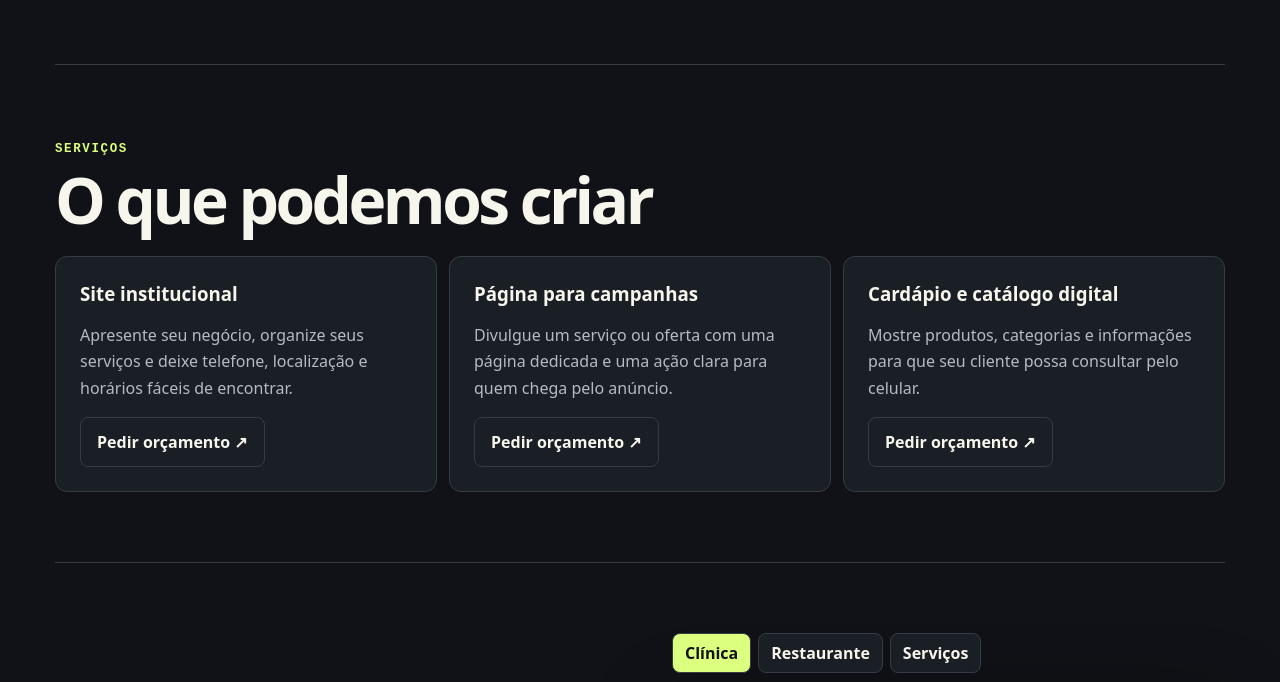
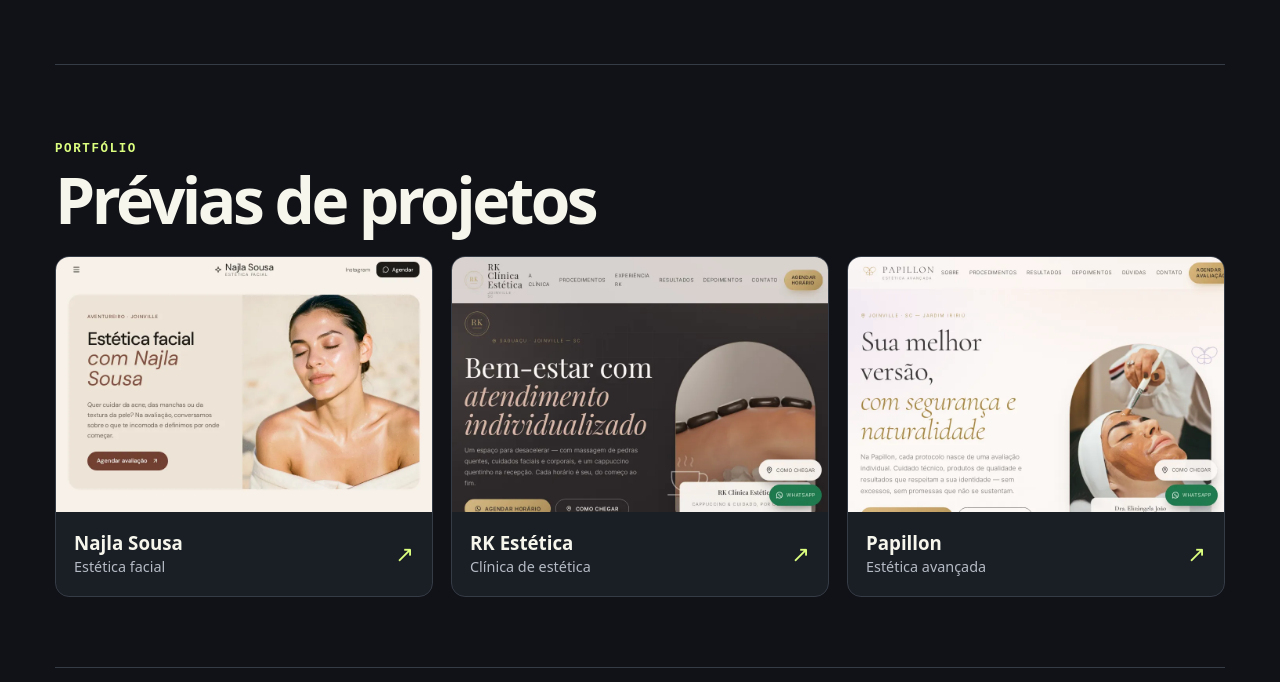
Before and after one commit to lobatex-luc/Lobatech, a plain HTML site: page index.html in a window 1280 px wide. Shown: the part 642-1324 px from the top of the page. Drawn offline with Linux system fonts and the light colour scheme.

Commit message:
Adiciona portfólio com prévias dos projetos e animações acessíveis

```diff
--- a/index.html
+++ b/index.html
@@ -15,16 +15,50 @@
 section{scroll-margin-top:24px}.section{padding:70px 0;border-top:1px solid var(--line)}.heading{font-size:clamp(2rem,5vw,4rem);line-height:1.02;letter-spacing:-.055em;margin:10px 0 24px}.cards{display:grid;grid-template-columns:repeat(3,1fr);gap:12px}.card{padding:24px;border-radius:12px;background:var(--panel);border:1px solid var(--line)}.card h3{margin:0}.card p{margin-bottom:0}.card svg{color:var(--lime);margin-bottom:18px}.callout{padding:clamp(22px,5vw,48px);border-radius:18px;background:var(--lime);color:var(--ink)}.callout p{color:#373e26}.callout a{background:var(--ink);color:var(--text)}.contact{align-items:start}.contact form{display:grid;gap:14px}.fields{display:grid;grid-template-columns:1fr 1fr;gap:12px}label{display:grid;gap:6px;font-weight:650;font-size:.93rem}input,select,textarea{font:inherit;width:100%;min-width:0;border:1px solid #606978;border-radius:7px;padding:11px;background:#11141a;color:var(--text)}textarea{resize:vertical}form button{padding:12px 16px}form p{margin:0;font-size:.9rem}.result{display:grid;gap:10px;margin-top:18px}.result[hidden],[hidden]{display:none!important}details{border-bottom:1px solid var(--line);padding:14px 0}summary{font-weight:750;cursor:pointer}footer{padding:26px 0 38px;border-top:1px solid var(--line);color:var(--muted);display:flex;justify-content:space-between;gap:16px}.fade{animation:appear .4s ease-out}@keyframes appear{from{opacity:.62;transform:translateY(4px)}}
 @media(max-width:780px){.hero-grid,.split{grid-template-columns:1fr}.top{align-items:flex-start;flex-direction:column;gap:10px}.cards{grid-template-columns:1fr}.hero{padding-top:55px}.section{padding:48px 0}}@media(max-width:380px){.fields{grid-template-columns:1fr}}@media(prefers-reduced-motion:reduce){*,*::before,*::after{animation:none!important;scroll-behavior:auto!important}}
 .title{font-size:clamp(2.65rem,5.2vw,5rem);line-height:1;letter-spacing:-.06em}.hero{padding:clamp(28px,5vw,70px) 0}.project{margin:0;min-width:0;display:grid;grid-template-columns:minmax(110px,1fr) 1fr;align-items:center;gap:clamp(14px,2vw,30px);padding:clamp(14px,2vw,30px);background:var(--panel);border:1px solid var(--line);border-radius:18px}.preview img{display:block;width:100%;height:auto;border-radius:12px;border:1px solid var(--line)}.project h2{margin:.5rem 0 0;font-size:clamp(1.35rem,2.6vw,2.5rem);line-height:1.05}.project p{margin:.6em 0}.project figcaption a{color:var(--lime);text-underline-offset:3px}.card p+.button{margin-top:16px}.callout .heading{margin-top:0}.callout p{max-width:70ch}.callout p:last-child{margin-bottom:0}
+
+.portfolio-grid{display:grid;grid-template-columns:repeat(3,minmax(0,1fr));gap:18px}
+.portfolio-item{display:block;overflow:hidden;border:1px solid var(--line);background:var(--panel);border-radius:14px;text-decoration:none}
+.portfolio-item:is(:hover,:focus-visible){border-color:var(--lime)}
+.portfolio-image{overflow:hidden;background:var(--panel);aspect-ratio:960/650}
+.portfolio-image img{display:block;width:100%;height:100%;object-fit:cover}
+.portfolio-info{padding:18px;display:flex;justify-content:space-between;gap:10px;align-items:center}
+.portfolio-info h3,.portfolio-info p{margin:0}.portfolio-info p{font-size:.9rem}.portfolio-info span{color:var(--lime);font-size:1.4rem}
+@media(max-width:780px){.portfolio-grid{grid-template-columns:1fr}}
+@media(prefers-reduced-motion:no-preference){
+  @keyframes enter-section{from{opacity:.35;transform:translateY(14px)}to{opacity:1;transform:translateY(0)}}
+  .hero-grid>div:first-child,.hero-grid>.project,.section.entering{animation:enter-section .48s ease-out both}
+  .hero-grid>.project{animation-delay:.08s}
+  .portfolio-image img,.button{transition:transform .22s ease}
+  @media(hover:hover){.portfolio-item:hover img{transform:scale(1.035)}.button:hover{transform:translateY(-2px)}}
+}
 </style>
 </head>
 <body>
-<header class="wrap top" id="inicio"><a class="brand" href="#inicio">Lobatech<b>.</b></a><nav aria-label="Menu principal"><a href="#servicos">Serviços</a><a href="#demonstracao">Exemplos</a><a href="#manutencao">Manutenção</a><a href="#contato">Contato</a></nav></header>
+<header class="wrap top" id="inicio"><a class="brand" href="#inicio">Lobatech<b>.</b></a><nav aria-label="Menu principal"><a href="#servicos">Serviços</a><a href="#portfolio">Portfólio</a><a href="#manutencao">Manutenção</a><a href="#contato">Contato</a></nav></header>
 <main>
 <section class="hero" aria-labelledby="titulo">
 <div class="wrap hero-grid">
 <div><span class="tag">Criação de sites em Joinville · SC</span><h1 class="title" id="titulo">Sites para receber pedidos e agendamentos <em>pelo WhatsApp.</em></h1><p class="intro">Sou Lucas Lobato. Crio sites para clínicas, restaurantes e prestadores de serviços. Seu cliente encontra o que precisa e fala direto com você.</p><div class="actions"><a class="button primary" href="https://wa.me/5547920002728?text=Ol%C3%A1%2C%20Lucas!%20Gostaria%20de%20pedir%20um%20or%C3%A7amento%20para%20o%20site%20do%20meu%20neg%C3%B3cio.">Pedir orçamento ↗</a><a class="button secondary" href="https://drafabioladonza.com.br/agendamento/">Ver site entregue ↗</a></div></div>
 <figure class="project"><a class="preview" href="https://drafabioladonza.com.br/agendamento/" aria-label="Visitar o site entregue para Fabíola Donza"><img src="assets/fabiola-donza.webp" width="390" height="744" alt="Página de agendamento da Fabíola Donza vista pelo celular"></a><figcaption><span class="tag">Projeto entregue</span><h2>Fabíola Donza</h2><p>Clínica de estética em Ananindeua · PA</p><a href="https://drafabioladonza.com.br/agendamento/">Ver página de agendamento ↗</a></figcaption></figure>
 </div>
+</section>
+<section class="wrap section" id="portfolio" aria-labelledby="portfolio-title">
+  <span class="tag">Portfólio</span>
+  <h2 class="heading" id="portfolio-title">Prévias de projetos</h2>
+  <div class="portfolio-grid">
+    <a class="portfolio-item" href="https://lobatex-luc.github.io/najlasousa/" aria-label="Abrir prévia do projeto Najla Sousa">
+      <div class="portfolio-image"><img loading="lazy" decoding="async" src="assets/najlasousa.webp" width="960" height="650" alt="Página inicial do projeto Najla Sousa"></div>
+      <div class="portfolio-info"><div><h3>Najla Sousa</h3><p>Estética facial</p></div><span aria-hidden="true">↗</span></div>
+    </a>
+    <a class="portfolio-item" href="https://lobatex-luc.github.io/RKEstetica/" aria-label="Abrir prévia do projeto RK Estética">
+      <div class="portfolio-image"><img loading="lazy" decoding="async" src="assets/RKEstetica.webp" width="960" height="650" alt="Página inicial do projeto RK Estética"></div>
+      <div class="portfolio-info"><div><h3>RK Estética</h3><p>Clínica de estética</p></div><span aria-hidden="true">↗</span></div>
+    </a>
+    <a class="portfolio-item" href="https://lobatex-luc.github.io/papillon-estetica-avancada/" aria-label="Abrir prévia do projeto Papillon">
+      <div class="portfolio-image"><img loading="lazy" decoding="async" src="assets/papillon-estetica-avancada.webp" width="960" height="650" alt="Página inicial do projeto Papillon"></div>
+      <div class="portfolio-info"><div><h3>Papillon</h3><p>Estética avançada</p></div><span aria-hidden="true">↗</span></div>
+    </a>
+  </div>
 </section>
 <section class="wrap section" id="servicos"><span class="tag">Serviços</span><h2 class="heading">O que podemos criar</h2><div class="cards">
 <article class="card"><h3>Site institucional</h3><p>Apresente seu negócio, organize seus serviços e deixe telefone, localização e horários fáceis de encontrar.</p><a class="button secondary" href="https://wa.me/5547920002728?text=Ol%C3%A1%2C%20Lucas!%20Gostaria%20de%20pedir%20um%20or%C3%A7amento%20para%20um%20site%20institucional." aria-label="Pedir orçamento pelo WhatsApp para um site institucional">Pedir orçamento ↗</a></article>
@@ -125,6 +159,17 @@ document.querySelector("#download").addEventListener("click", () => {
   link.click();
   setTimeout(() => URL.revokeObjectURL(url), 1000);
 });
+if ("IntersectionObserver" in window && matchMedia("(prefers-reduced-motion: no-preference)").matches) {
+  const observer = new IntersectionObserver(entries => {
+    for (const entry of entries) {
+      if (entry.isIntersecting) {
+        entry.target.classList.add("entering");
+        observer.unobserve(entry.target);
+      }
+    }
+  });
+  document.querySelectorAll(".section").forEach(section => observer.observe(section));
+}
 </script>
 </body>
 </html>
```
Also changed, not shown: assets/RKEstetica.webp (added), assets/najlasousa.webp (added), assets/papillon-estetica-avancada.webp (added).
